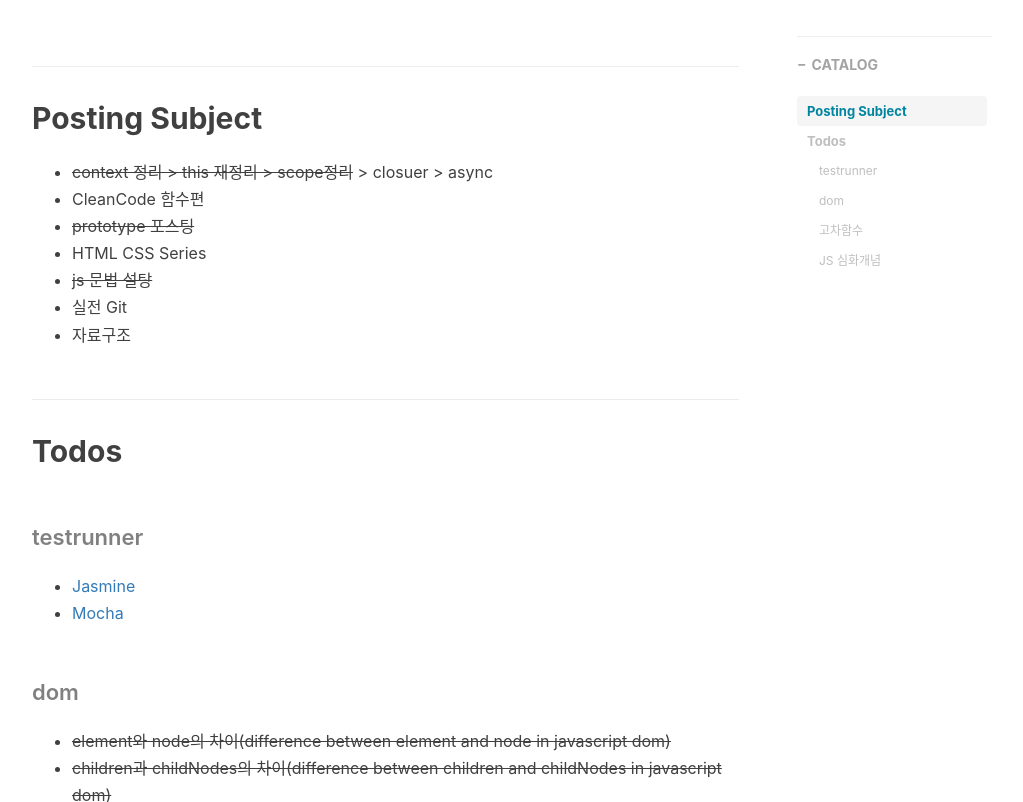
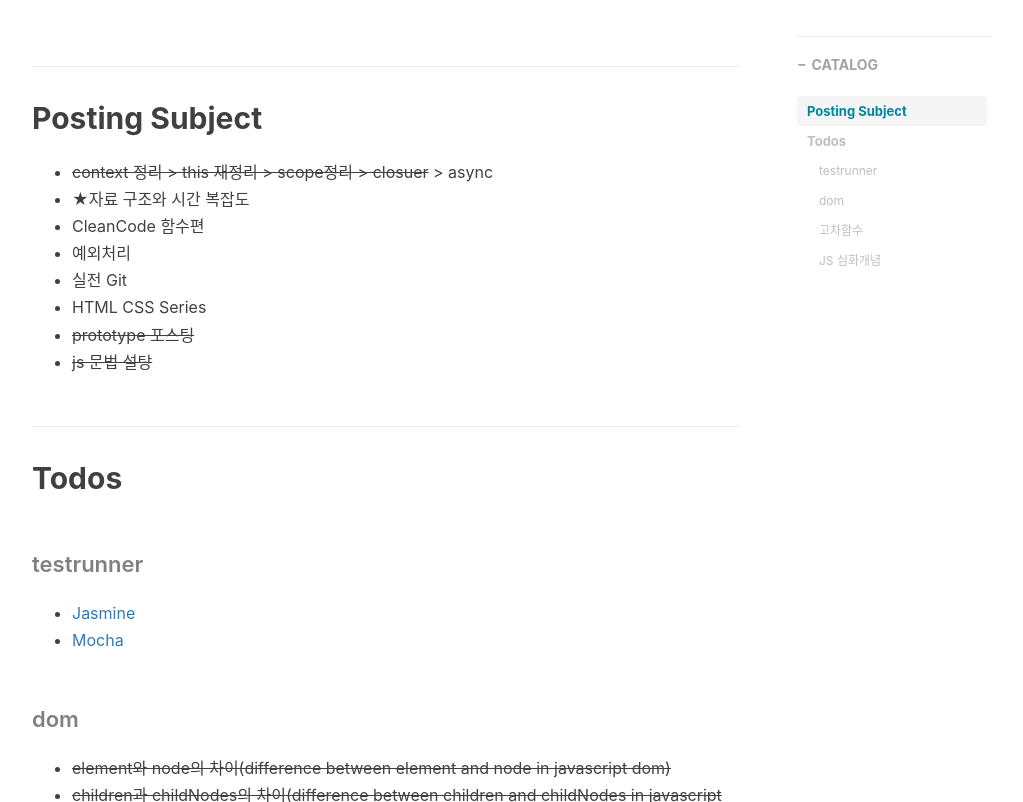
Before and after one commit to dkje/dkje.github.io, a Jekyll site: the page built from _posts/99-12-30-Todo.markdown, in a window 1280 px wide and 900 px high, scrolled down 363 px, cut to the strip 98-900 px from the top of the window. Shown: the whole strip, without its empty margins (233-1256 px from the left). Built offline with Jekyll 4.4.1, drawn with Linux system fonts in a browser that asks for light colours; nearby versions of some CDN libraries; comment, search, counter and statistics services are not loaded.

Commit message:
[post] Async 중간세이브

```diff
--- a/_posts/99-12-30-Todo.markdown
+++ b/_posts/99-12-30-Todo.markdown
@@ -12,13 +12,14 @@ tags:
 
 ## Posting Subject
 
--   ~~context 정리 > this 재정리 > scope정리~~ > closuer > async
+-   ~~context 정리 > this 재정리 > scope정리 > closuer~~ > async
+-   ★자료 구조와 시간 복잡도
 -   CleanCode 함수편
+-   예외처리
+-   실전 Git
+-   HTML CSS Series
 -   ~~prototype 포스팅~~
--   HTML CSS Series
 -   ~~js 문법 설탕~~
--   실전 Git
--   자료구조
 
 ## Todos
 
--- a/_posts/TIL/20-09-14-TILWeek7.markdown
+++ b/_posts/TIL/20-09-14-TILWeek7.markdown
@@ -64,4 +64,8 @@ tags:
 
 ---
 
-#### 토요일
+#### 🤔토요일
+
+-   Event Loop 레퍼런스 수집 중
+
+-   다음 주 promise 스프린트를 들어가기 전에 미뤄두었던 이벤트 루프에 대해 정확하게 이해하고 넘어가려한다. 이벤트 루프를 마지막으로 js 런타임과 API 전반에 대해 대략적으로나마 이해하는 것이 이번 포스팅의 목표이다.
```
Also changed, not shown: _posts/JS/20-09-20-AsyncAndEventLoop.markdown (added, +67 -0 lines).
